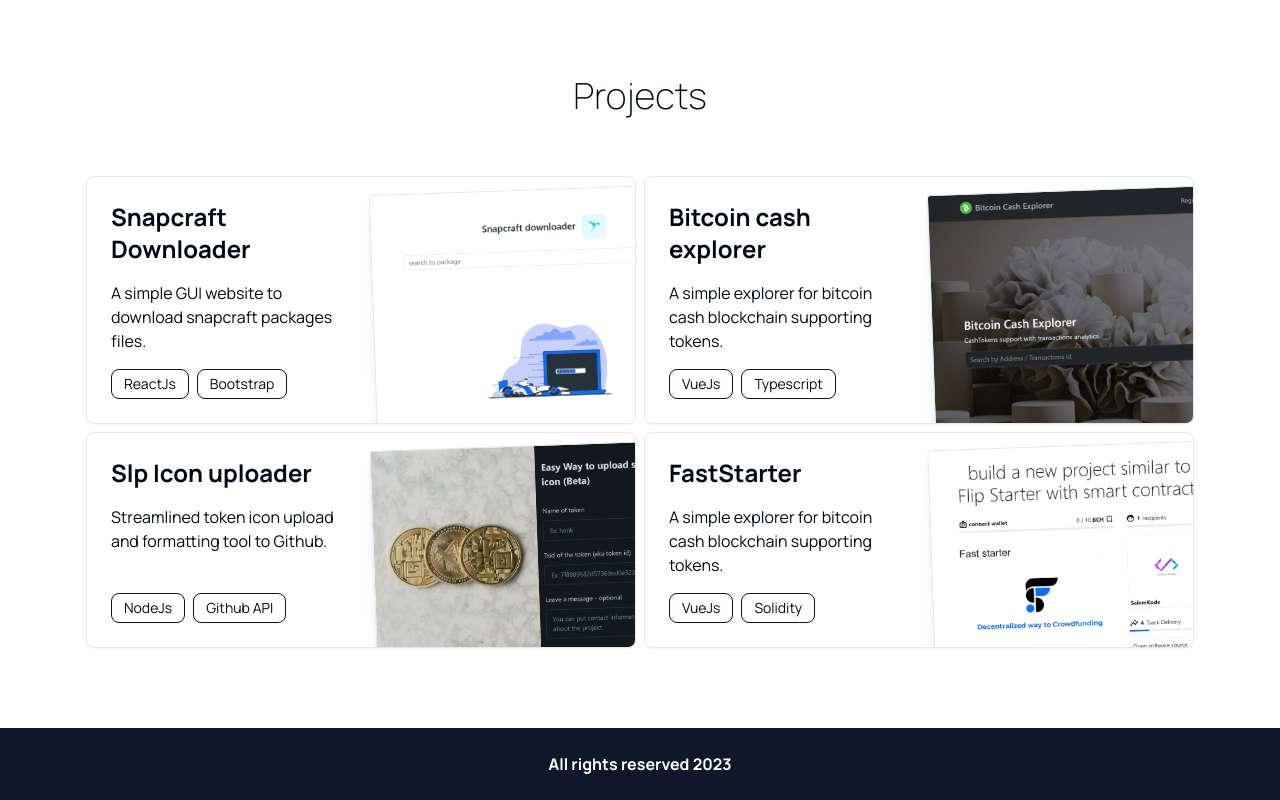
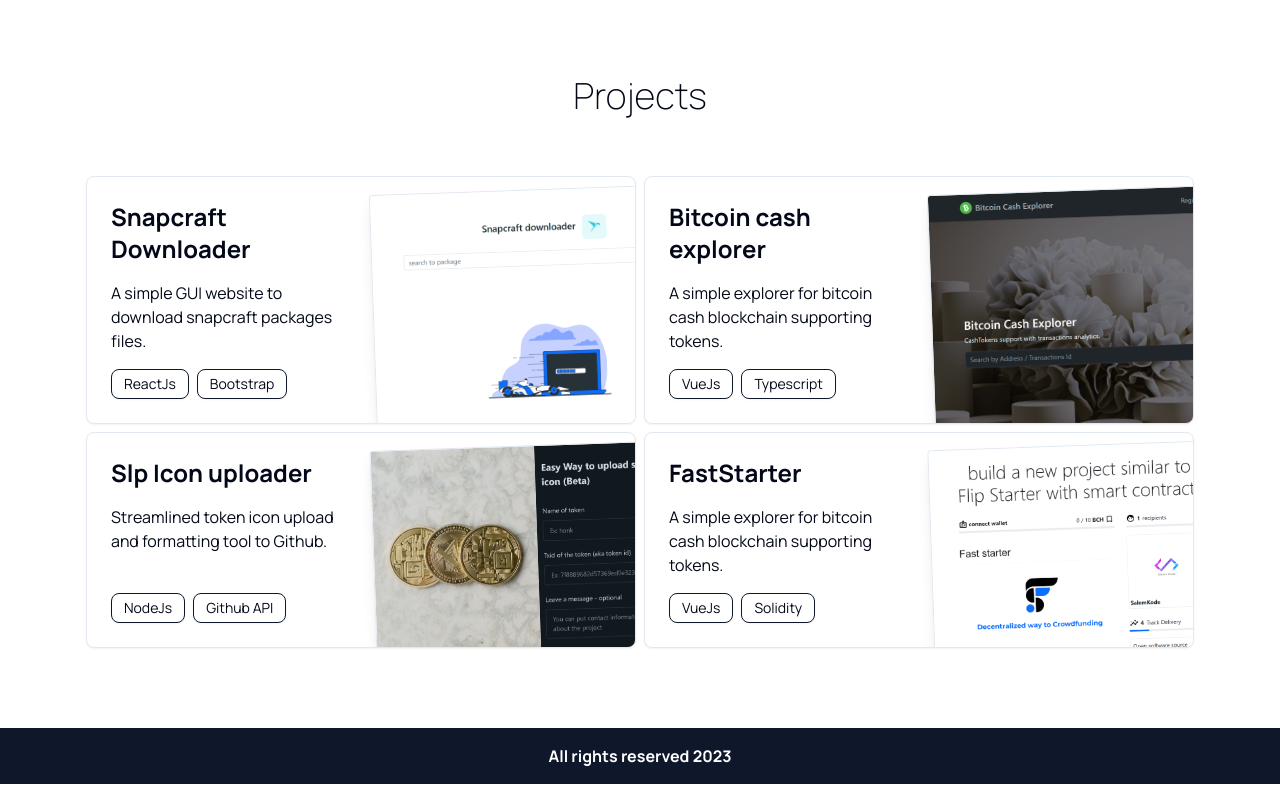
Before and after one commit to salemkode/My-website, a Next.js app: page / in a window 1280 px wide. Shown: the part 1344-2144 px from the top of the page. Built offline with nearby package versions, Linux system fonts and the light colour scheme.

Commit message:
Remove h4 tag from footer.

```diff
--- a/src/components/layout/Footer.tsx
+++ b/src/components/layout/Footer.tsx
@@ -1,6 +1,6 @@
 const Footer = () => (
   <footer className="bg-primary py-4 text-center font-bold text-white">
-    <h4 className="my-2"> All rights reserved {new Date().getFullYear()}</h4>
+    All rights reserved {new Date().getFullYear()}
   </footer>
 );
 
```
